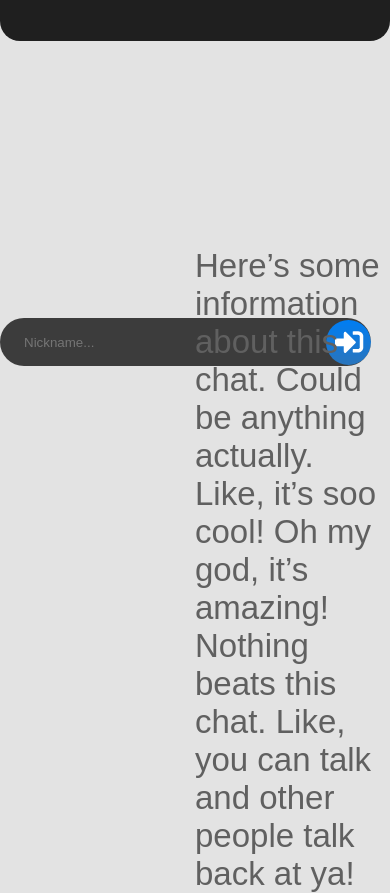
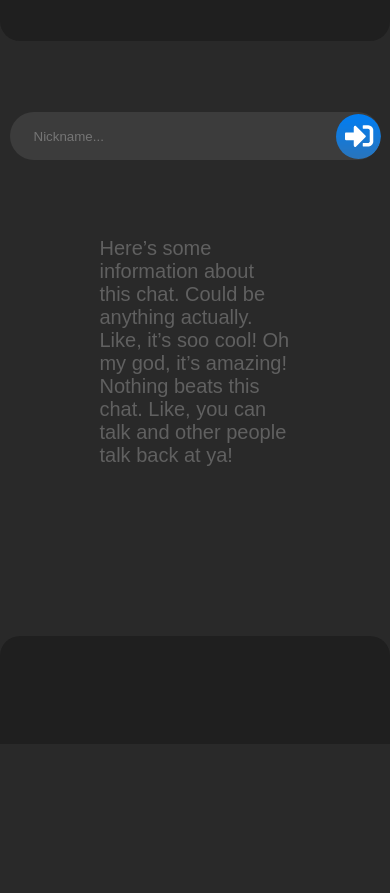
Before and after one commit to GoobyTheBOI/Chat, a website built with webpack: page public/index.html in a window 390 px wide. Shown: the part 100-993 px from the top of the page. After the commit the page ends 844 px from the top, so only its background shows below. Built offline with nearby package versions, Linux system fonts and the light colour scheme.

Commit message:
WIP: nickname page

```diff
--- a/public/index.html
+++ b/public/index.html
@@ -12,9 +12,11 @@
 
         <div class="container-el">
             <div class="nickname">
-                <input class="nickname__input" placeholder="Nickname..." type="text">
+                <form name="form" onsubmit="return validateForm();">
+                    <input class="nickname__input" name="nickname" id="nickname" placeholder="Nickname..." type="text">
+                </form>
             </div>
-            <div style="width: 49%;  float: left;" >
+            <div class="change" >
                 <p class="information">
                     Here’s some information about this chat.
                     Could be anything actually. Like, it’s soo
@@ -25,6 +27,10 @@
             </div>
         </div>
 
+        <footer class="footer">
+
+        </footer>
+
         <!-- <ul>
             <a href="/javascript">Javascript</a>
             <a href="/swift">Swift</a>
@@ -32,5 +38,14 @@
         </ul> -->
         <script src="https://code.jquery.com/jquery-3.5.1.min.js" integrity="sha256-9/aliU8dGd2tb6OSsuzixeV4y/faTqgFtohetphbbj0=" crossorigin="anonymous"></script>
         <script src="main.bundle.js"></script>
+        <script>
+
+             function validateForm() {
+                var input = document.forms["form"]["nickname"].value;
+                if (input == null) {
+                    console.log("Hna");
+                }
+            }
+        </script>
     </body>
 </html>
--- /dev/null
+++ b/src/scss/_footer.scss
@@ -0,0 +1,9 @@
+.footer{
+    background-color: #1F1F1F;
+    width: 100%;
+    height: 108px;
+    border-top-left-radius: 20px;
+    border-top-right-radius: 20px;
+    left: 0;
+    bottom: 0;
+}
--- a/src/scss/_menu.scss
+++ b/src/scss/_menu.scss
@@ -12,3 +12,12 @@
         padding-left: 95px;
     }
 }
+
+@media screen and (max-width: 1200px){
+    .menu{
+        justify-content: center;
+        &__title{
+            padding-left: 0;
+        }
+    }
+}
--- a/src/scss/style.scss
+++ b/src/scss/style.scss
@@ -1,4 +1,5 @@
 @import './menu';
+@import './footer';
 
 *{
   margin: 0;
@@ -10,6 +11,7 @@
   max-width: 1200px;
   margin: 0 auto;
   padding-top: 206px;
+  min-height: calc(100vh - 141px - 108px);
 
 
   .nickname{
@@ -30,15 +32,46 @@
       width: 371px;
     }
   }
+  .change{
+    width: 49%;
+    float: left;
 
-  .information{
-      height: 229pt;
-      font-family: Arial, sans-serif;
-      color: #606060;
-      font-size: 33px;
-    }
+    .information{
+        font-family: Arial, sans-serif;
+        color: #606060;
+        font-size: 33px;
+      }
+  }
 }
 
 body{
   background-color: #E3E3E3;
 }
+
+@media screen and (max-width: 1200px){
+  .container-el{
+    padding-top: 0px;
+  }
+
+  body{
+    background-color: #292929
+  }
+
+  .nickname{
+    float: none !important;
+    margin: 0 auto;
+    display: flex;
+    justify-content: center;
+    padding-top: 50px;
+    padding-bottom: 77px;
+  }
+
+  .change{
+    float: none !important;
+    margin: 0 auto;
+
+    .information{
+      font-size: 20px !important;
+    }
+  }
+}
```
